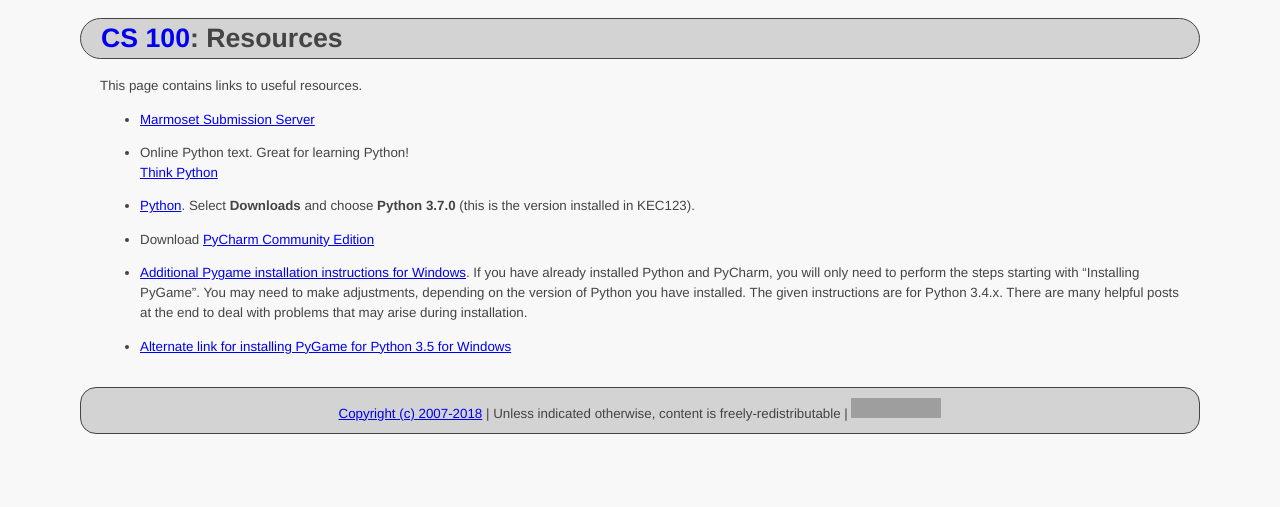
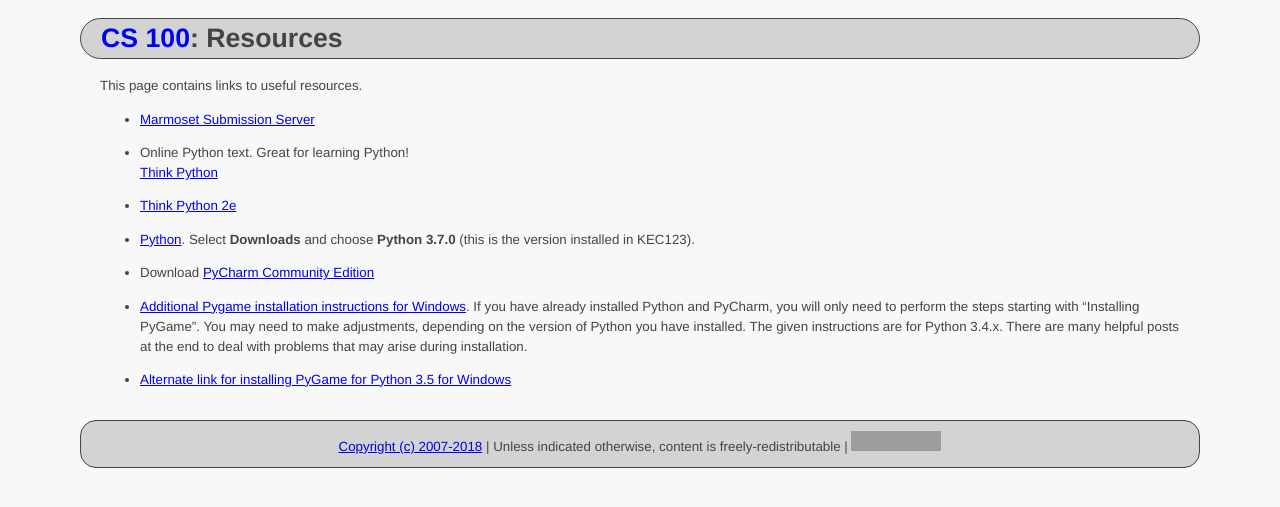
Before and after one commit to ycpcs/cs100-fall2018, a Jekyll site: the page built from resources/index.md, in a window 1280 px wide. Shown: the top 507 px of the page. Built offline with Jekyll 4.4.1, drawn with Linux system fonts in a browser that asks for light colours; grey boxes are pictures that could not be loaded.

Commit message:
added ThinkPython 2e PDF

```diff
--- a/resources/index.md
+++ b/resources/index.md
@@ -11,6 +11,8 @@ This page contains links to useful resources.
  - Online Python text.  Great for learning Python! <br>
    [Think Python](https://greenteapress.com/wp/think-python-2e/)
 
+ - [Think Python 2e](thinkpython2e.pdf)
+
  - [Python](https://www.python.org). Select **Downloads** and choose **Python 3.7.0** (this is the version installed in KEC123).
 
  - Download [PyCharm Community Edition](http://www.jetbrains.com/pycharm/)
```
Also changed, not shown: 1 other file.
